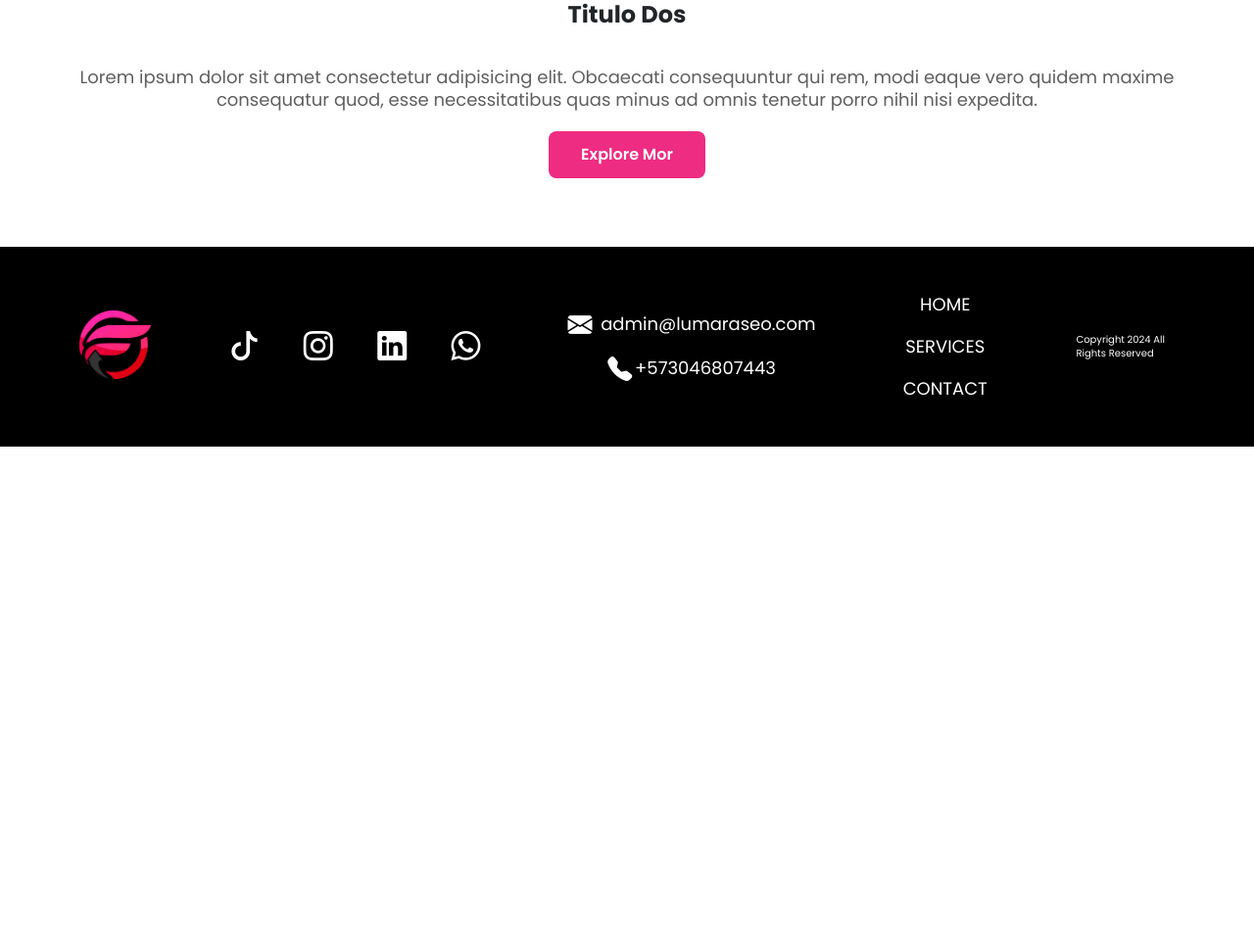
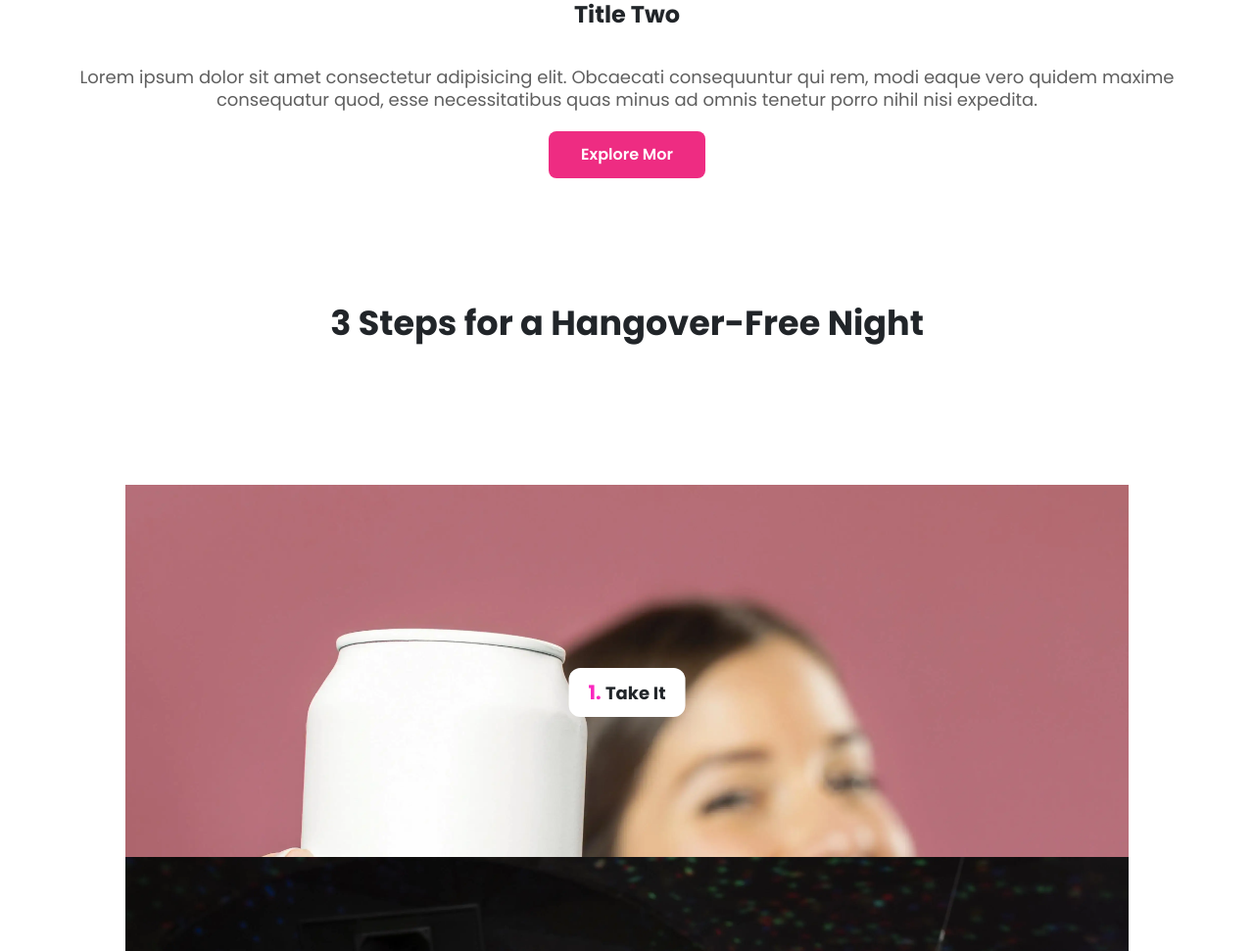
Before and after one commit to Lumaraseo/full_ready, a plain HTML site: page index.html in a window 1280 px wide. Shown: the part 3272-4243 px from the top of the page at 98% size. Before the commit the page ends 3728 px from the top, so only its background shows below. Drawn offline with nearby package versions, Linux system fonts and the light colour scheme.

Commit message:
a step-by-step section will be carried out

```diff
--- a/css/index.css
+++ b/css/index.css
@@ -34,14 +34,15 @@ main {
     margin-bottom: 70px;
 }
 
-.containImg{
+.containImg {
     display: flex;
     flex-direction: column;
     justify-content: center;
     align-items: center;
     width: 30%;
 }
-.containH1{
+
+.containH1 {
     display: flex;
     flex-direction: column;
     justify-content: center;
@@ -50,11 +51,12 @@ main {
 }
 
 
-.Botella{
+.Botella {
     height: auto;
     width: 300px;
 }
-.cnt-h1{
+
+.cnt-h1 {
     display: flex;
     justify-content: center;
     height: 400px;
@@ -96,19 +98,66 @@ main {
 
 }
 
-.title-h2 {
+.title-h2, .titleh2Paso {
     font-size: 24px;
     font-weight: bold;
     margin-bottom: 20px;
     text-align: center;
 }
 
-.btn-more{
+.btn-more {
     height: 3rem;
     width: 10rem;
     border: none;
     font-weight: 600;
-    border-radius:0.5rem;
+    border-radius: 0.5rem;
     background-color: var(--titleSmall);
     color: var(--whiteGeneral);
 }
+
+.imgPaso {
+    padding: 10%;
+    height: auto;
+    width: 100%;
+    border-radius: 4rem;
+    object-fit: cover;
+    aspect-ratio: 3 / 3;
+}
+.textPasos{
+    font-size: 18px;
+    font-weight: bold;
+}
+
+.cardContain {
+    width: 100%;
+    position: relative;
+    height: 380px;
+}
+
+.containPaso {
+    height: 50px;
+    padding: 10px 20px;
+    display: flex;
+    align-items: center;
+    justify-content: center;
+    width: fit-content;
+    position: absolute;
+    bottom: 45px;
+    background: #fff;
+    left: 50%;
+    transform: translate(-50%, 30px);
+    white-space: pre;
+    border-radius: 12px;
+    box-shadow: 0px 5px 20px 5px rgb(0 0 0 / 10%);
+}
+
+.spanPasos{
+    color: var(--titleSmall2);
+    font-size: 20px;
+    font-weight: bold;
+}
+
+.titleh2Paso{
+    font-size: 35px;
+    padding-top: 60px;
+}
--- a/index.html
+++ b/index.html
@@ -56,7 +56,8 @@
                         </div>
                         <div class="containH1">
                             <h1 class="tt-h1">Full Ready</h1>
-                            <p class="tx-h1">Lorem ipsum dolor, sit amet consectetur adipisicing elit. Facilis quisquam amet
+                            <p class="tx-h1">Lorem ipsum dolor, sit amet consectetur adipisicing elit. Facilis quisquam
+                                amet
                                 animi
                                 consequuntur accusantium repudiandae</p>
                             <button class="btn-more">Explore More</button>
@@ -72,8 +73,9 @@
                             <img class="imgInfo" src="./img/imgOne.webp" alt="imgInfo">
                         </div>
                         <div class="cnt-textInfo">
-                            <h2 class="title-h2">Titulo Uno</h2>
-                            <p class="p-text-info">Lorem ipsum dolor sit amet consectetur adipisicing elit. Obcaecati consequuntur qui rem,
+                            <h2 class="title-h2">Title One</h2>
+                            <p class="p-text-info">Lorem ipsum dolor sit amet consectetur adipisicing elit. Obcaecati
+                                consequuntur qui rem,
                                 modi eaque vero quidem maxime consequatur quod, esse necessitatibus quas minus ad omnis
                                 tenetur porro nihil nisi expedita.</p>
                             <button class="btn-more">Explore Mor</button>
@@ -82,8 +84,9 @@
                             <img class="imgInfo" src="./img/imgTwo.webp" alt="imgInfo">
                         </div>
                         <div class="cnt-textInfo">
-                            <h2 class="title-h2">Titulo Dos</h2>
-                            <p class="p-text-info">Lorem ipsum dolor sit amet consectetur adipisicing elit. Obcaecati consequuntur qui rem,
+                            <h2 class="title-h2">Title Two</h2>
+                            <p class="p-text-info">Lorem ipsum dolor sit amet consectetur adipisicing elit. Obcaecati
+                                consequuntur qui rem,
                                 modi eaque vero quidem maxime consequatur quod, esse necessitatibus quas minus ad omnis
                                 tenetur porro nihil nisi expedita.</p>
                             <button class="btn-more">Explore Mor</button>
@@ -92,6 +95,36 @@
 
                 </div>
             </section>
+            <section>
+                <div>
+                    <h2 class="titleh2Paso">3 Steps for a Hangover-Free Night</h2>
+                </div>
+                <div>
+                    <div class="cardContain">
+                        <img class="imgPaso" src="/img/paso01.webp" alt="step01">
+                        <div class="containPaso">
+                            <p class="textPasos"><span class="spanPasos">1. </span>Take It</p>
+                        </div>
+                    </div>
+                </div>
+                <div>
+                    <div class="cardContain">
+                        <img class="imgPaso" src="/img/paso02.webp" alt="step02">
+                        <div class="containPaso">
+                            <p class="textPasos"><span class="spanPasos">2. </span>Enjoy</p>
+                        </div>
+                    </div>
+                </div>
+                <div>
+                    <div class="cardContain">
+                        <img class="imgPaso" src="/img/paso03.webp" alt="step03">
+                        <div class="containPaso">
+                            <p class="textPasos"><span class="spanPasos">3. </span>Relax</p>
+                        </div>
+                    </div>
+                </div>
+            </section>
+
 
         </main>
         <footer class="sectionFooter">
```
Also changed, not shown: img/paso01.webp (added), img/paso02.webp (added), img/paso03.webp (added).
